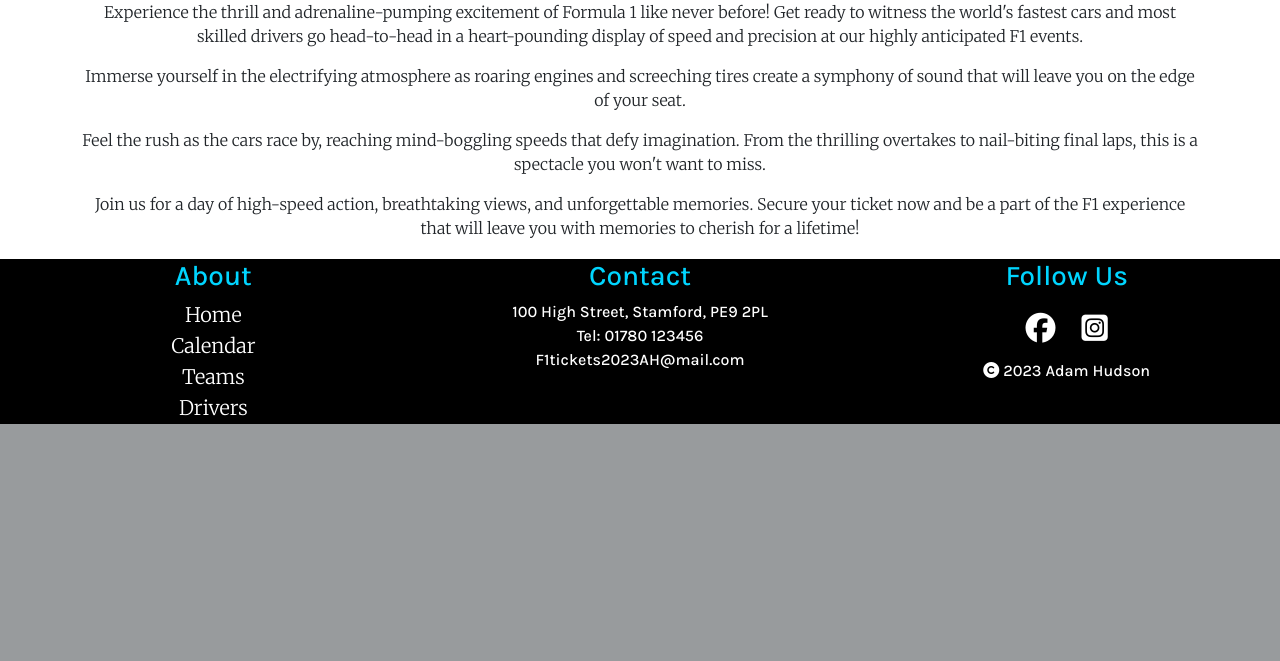
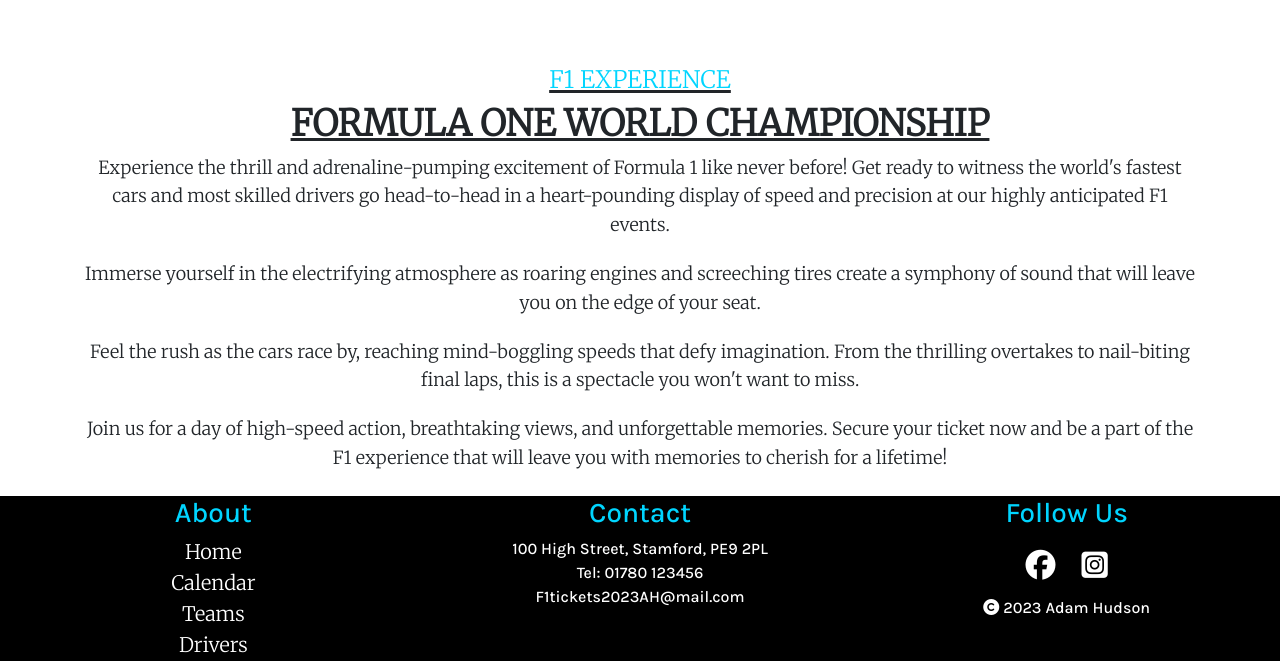
Before and after one commit to Huddy2022/f1-tickets, a Django app: page / in a window 1280 px wide. Shown: the part 1061-1722 px from the top of the page. Before the commit the page ends 1485 px from the top, so only its background shows below. Run offline with Django 3.2, Linux system fonts and the light colour scheme; some libraries are stand-ins or nearby versions.

Commit message:
update index.html page with new css and styling

```diff
--- a/static/css/style.css
+++ b/static/css/style.css
@@ -48,6 +48,33 @@
     margin-top: 5px;
 }
 
+#main_image {
+    margin-top: 100px;
+    /* Adjust as needed */
+    text-align: center;
+}
+
+.section-heading-upper {
+    font-size: 24px;
+    color: #00d5ff;
+}
+
+.section-heading-lower {
+    font-size: 36px;
+    font-weight: bold;
+}
+
+.about-us {
+    margin-top: 50px;
+    /* Adjust as needed */
+}
+
+.about-text {
+    font-size: 18px;
+    line-height: 1.6;
+    margin-bottom: 20px;
+}
+
 /* Teams page */
 
 .teams-heading {
--- a/templates/index.html
+++ b/templates/index.html
@@ -1,5 +1,5 @@
 {% extends "base.html" %} {% block content %}
-<!--Home Page-->
+<!-- Home Page -->
 <div id="main_image">
   <div class="container-fluid g-0">
     <div class="row g-0">
@@ -11,8 +11,9 @@
     </div>
   </div>
 </div>
+
 <section>
-  <!--About us section-->
+  <!-- About us section -->
   <div class="container text-center">
     <div class="row">
       <div class="about-us col">
@@ -22,20 +23,27 @@
             >FORMULA ONE WORLD CHAMPIONSHIP</span
           >
         </h2>
-        <p>
+        <p class="about-text">
           Experience the thrill and adrenaline-pumping excitement of Formula 1
           like never before! Get ready to witness the world's fastest cars and
           most skilled drivers go head-to-head in a heart-pounding display of
-          speed and precision at our highly anticipated F1 events. </p>
-          <p>Immerse yourself in the electrifying atmosphere as roaring engines and
-        screeching tires create a symphony of sound that will leave you on the
-        edge of your seat.</p> <p>Feel the rush as the cars race by, reaching
-        mind-boggling speeds that defy imagination. From the thrilling
-        overtakes to nail-biting final laps, this is a spectacle you won't
-        want to miss.</p> <p>Join us for a day of high-speed action, breathtaking
-        views, and unforgettable memories. Secure your ticket now and be a
-        part of the F1 experience that will leave you with memories to cherish
-        for a lifetime!</p>
+          speed and precision at our highly anticipated F1 events.
+        </p>
+        <p class="about-text">
+          Immerse yourself in the electrifying atmosphere as roaring engines and
+          screeching tires create a symphony of sound that will leave you on the
+          edge of your seat.
+        </p>
+        <p class="about-text">
+          Feel the rush as the cars race by, reaching mind-boggling speeds that
+          defy imagination. From the thrilling overtakes to nail-biting final
+          laps, this is a spectacle you won't want to miss.
+        </p>
+        <p class="about-text">
+          Join us for a day of high-speed action, breathtaking views, and
+          unforgettable memories. Secure your ticket now and be a part of the F1
+          experience that will leave you with memories to cherish for a
+          lifetime!
         </p>
       </div>
     </div>
```
